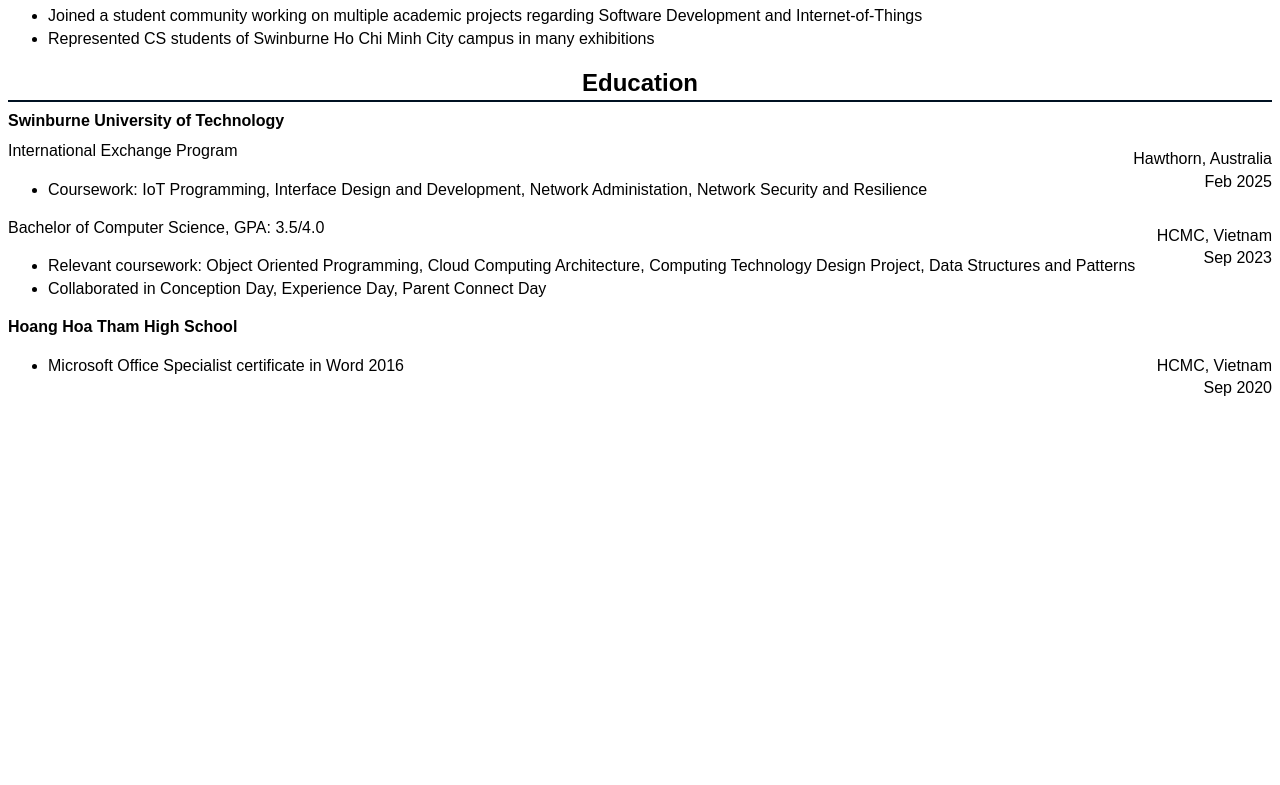
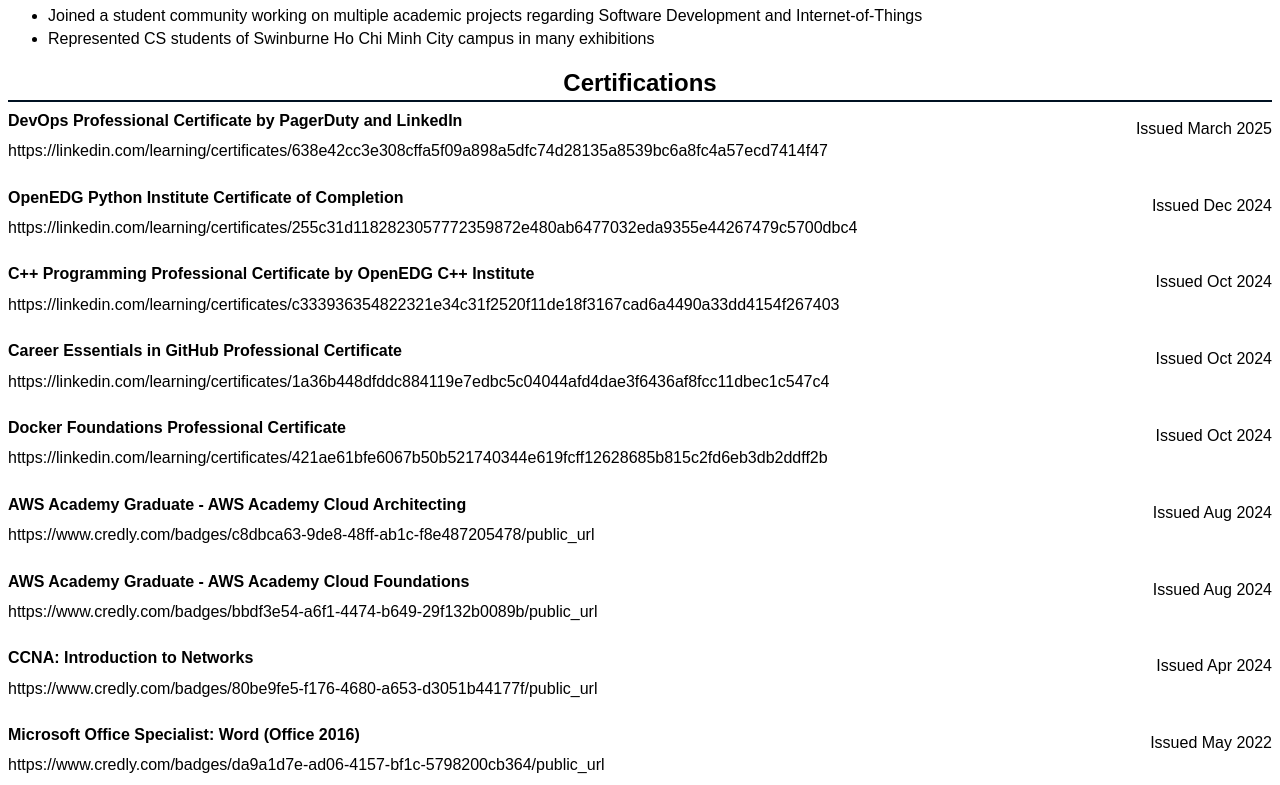
Before and after one commit to TuritoYuenan/TuritoYuenan, a plain HTML site: page cvitae.html in a window 1280 px wide. Shown: the part 1395-2180 px from the top of the page. Before the commit the page ends 1802 px from the top, so only its background shows below. Drawn offline with Linux system fonts and the light colour scheme; a web font is replaced by a local one.

Commit message:
add certifications section

```diff
--- a/cvitae.html
+++ b/cvitae.html
@@ -156,6 +156,69 @@
 	</hgroup>
 
 	<hgroup>
+		<h2>Certifications</h2>
+
+		<section>
+			<p class="float-right">Issued March 2025</p>
+			<h4>DevOps Professional Certificate by PagerDuty and LinkedIn</h4>
+			<p>https://linkedin.com/learning/certificates/638e42cc3e308cffa5f09a898a5dfc74d28135a8539bc6a8fc4a57ecd7414f47
+			</p>
+		</section>
+
+		<section>
+			<p class="float-right">Issued Dec 2024</p>
+			<h4>OpenEDG Python Institute Certificate of Completion</h4>
+			<p>https://linkedin.com/learning/certificates/255c31d1182823057772359872e480ab6477032eda9355e44267479c5700dbc4
+			</p>
+		</section>
+
+		<section>
+			<p class="float-right">Issued Oct 2024</p>
+			<h4>C++ Programming Professional Certificate by OpenEDG C++ Institute</h4>
+			<p>https://linkedin.com/learning/certificates/c333936354822321e34c31f2520f11de18f3167cad6a4490a33dd4154f267403
+			</p>
+		</section>
+
+		<section>
+			<p class="float-right">Issued Oct 2024</p>
+			<h4>Career Essentials in GitHub Professional Certificate</h4>
+			<p>https://linkedin.com/learning/certificates/1a36b448dfddc884119e7edbc5c04044afd4dae3f6436af8fcc11dbec1c547c4
+			</p>
+		</section>
+
+		<section>
+			<p class="float-right">Issued Oct 2024</p>
+			<h4>Docker Foundations Professional Certificate</h4>
+			<p>https://linkedin.com/learning/certificates/421ae61bfe6067b50b521740344e619fcff12628685b815c2fd6eb3db2ddff2b
+			</p>
+		</section>
+
+		<section>
+			<p class="float-right">Issued Aug 2024</p>
+			<h4>AWS Academy Graduate - AWS Academy Cloud Architecting</h4>
+			<p>https://www.credly.com/badges/c8dbca63-9de8-48ff-ab1c-f8e487205478/public_url</p>
+		</section>
+
+		<section>
+			<p class="float-right">Issued Aug 2024</p>
+			<h4>AWS Academy Graduate - AWS Academy Cloud Foundations</h4>
+			<p>https://www.credly.com/badges/bbdf3e54-a6f1-4474-b649-29f132b0089b/public_url</p>
+		</section>
+
+		<section>
+			<p class="float-right">Issued Apr 2024</p>
+			<h4>CCNA: Introduction to Networks</h4>
+			<p>https://www.credly.com/badges/80be9fe5-f176-4680-a653-d3051b44177f/public_url</p>
+		</section>
+
+		<section>
+			<p class="float-right">Issued May 2022</p>
+			<h4>Microsoft Office Specialist: Word (Office 2016)</h4>
+			<p>https://www.credly.com/badges/da9a1d7e-ad06-4157-bf1c-5798200cb364/public_url</p>
+		</section>
+	</hgroup>
+
+	<hgroup>
 		<h2>Education</h2>
 
 		<h4>Swinburne University of Technology</h4>
```
